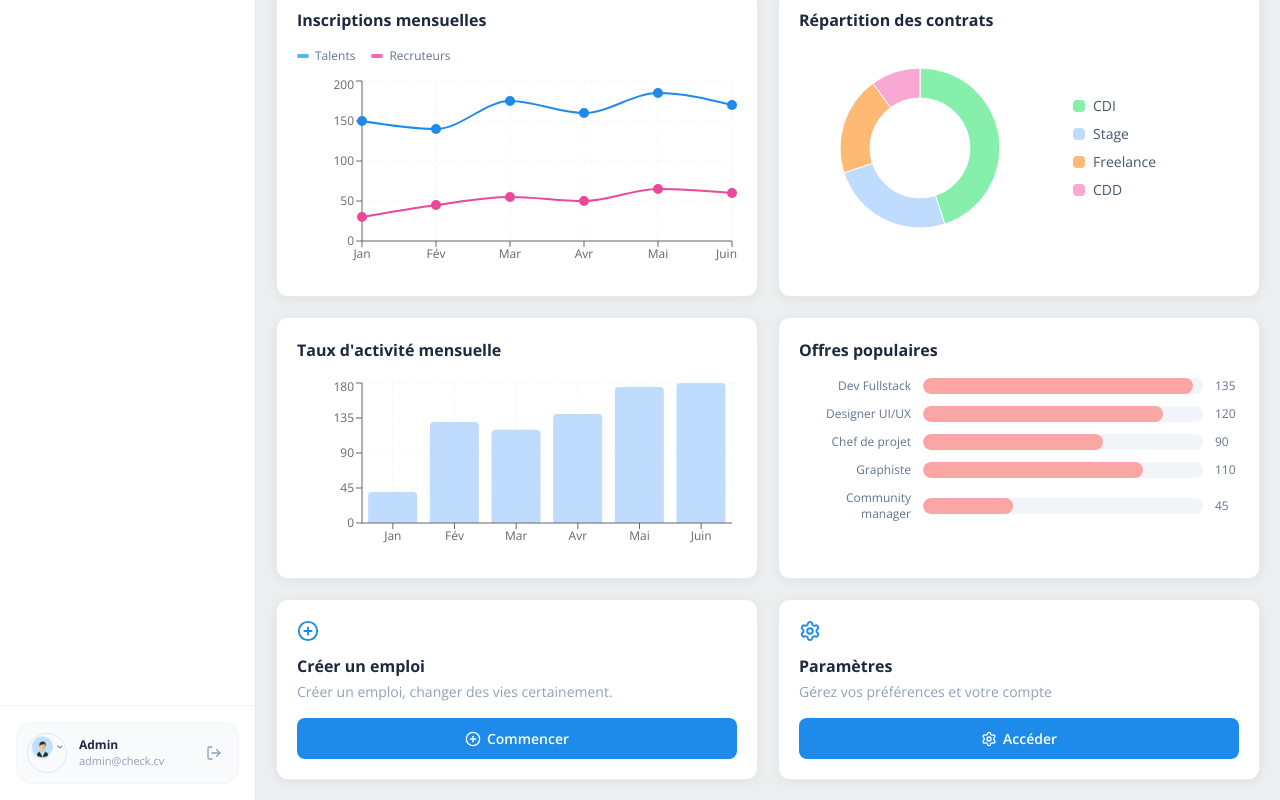
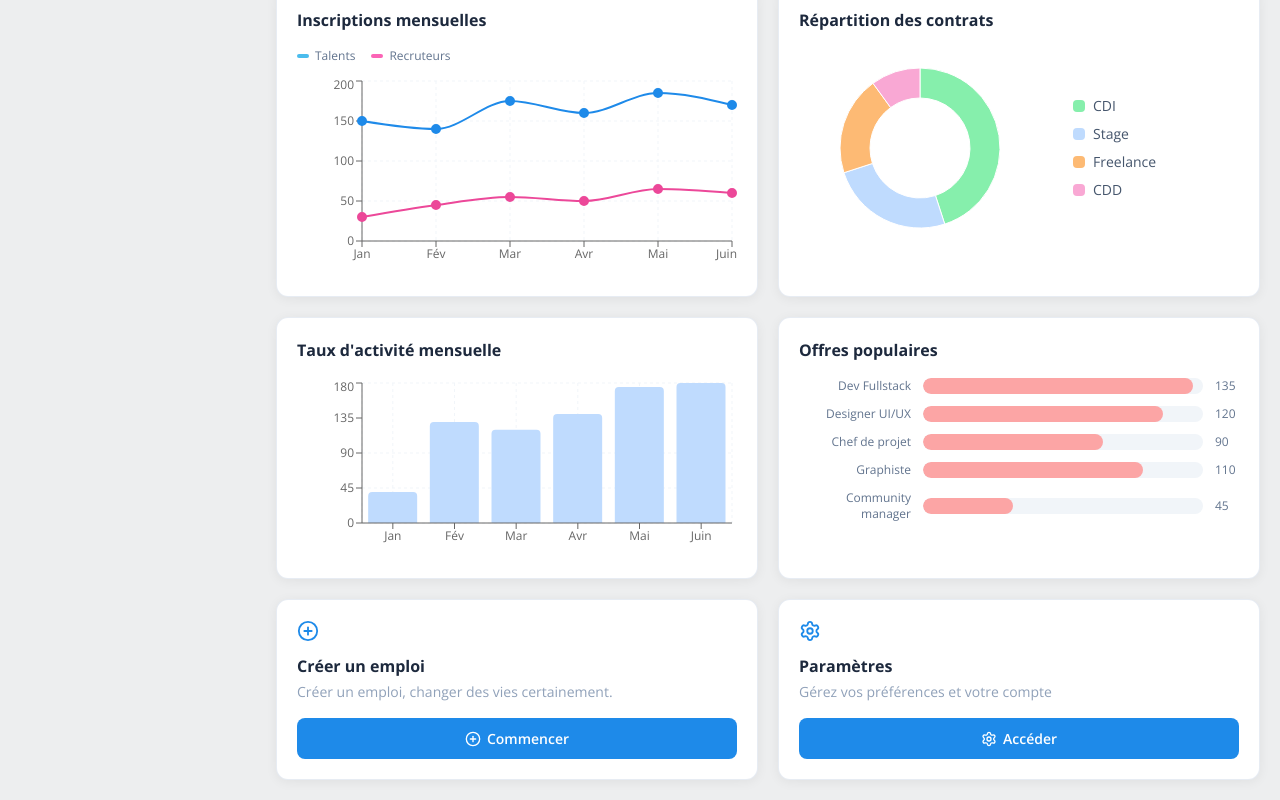
Before and after one commit to gerardhogh/Check-CV, a Next.js app: page /dashboard/admin in a window 1280 px wide. Shown: the part 975-1775 px from the top of the page. Built offline with nearby package versions, Linux system fonts and the light colour scheme.

Commit message:
style: nettoyage sidebar (suppression profil, lock scroll) et fix layout

```diff
--- a/app/dashboard/admin/page.tsx
+++ b/app/dashboard/admin/page.tsx
@@ -32,13 +32,14 @@ function AdminSidebar({ open, onClose }: { open: boolean; onClose: () => void })
       {open && <div className="fixed inset-0 bg-black/40 z-30 md:hidden" onClick={onClose} />}
       <aside
         className={`
-          fixed md:static inset-y-0 left-0 z-40
-          w-64 min-h-screen bg-white border-r border-slate-200
-          flex flex-col transition-transform duration-300
+          fixed md:sticky top-0 left-0 z-40
+          w-64 h-screen overflow-hidden bg-white border-r border-slate-200
+          flex flex-col justify-between transition-transform duration-300
           ${open ? "translate-x-0" : "-translate-x-full md:translate-x-0"}
         `}
       >
-        <div className="p-5 border-b border-slate-100 flex items-center justify-between">
+        <div className="flex flex-col h-full overflow-hidden">
+          <div className="p-5 border-b border-slate-100 flex items-center justify-between shrink-0">
             <Link href="/" className="block">
               <div className="relative h-9 w-36">
                 <Image
@@ -51,32 +52,13 @@ function AdminSidebar({ open, onClose }: { open: boolean; onClose: () => void })
             </Link>
             <button onClick={onClose} className="md:hidden text-slate-400"><X size={18} /></button>
           </div>
-        <nav className="flex-1 p-4 space-y-1">
+          <nav className="flex-1 p-4 space-y-1 overflow-y-auto">
             {sidebarItems.map(({ href, icon: Icon, label, active }) => (
               <Link key={href} href={href} className={`flex items-center gap-3 px-3.5 py-2.5 rounded-xl text-xs font-semibold transition-all ${active ? "bg-blue-600 text-white shadow-md shadow-blue-500/20" : "text-slate-600 hover:bg-slate-100 hover:text-slate-900"}`}>
                 <Icon size={18} /> {label}
               </Link>
             ))}
           </nav>
-        <div className="p-4 border-t border-slate-100">
-          <div className="flex items-center gap-3 p-2.5 rounded-2xl bg-slate-50 border border-slate-100">
-            <div className="w-10 h-10 rounded-full overflow-hidden relative border border-slate-200 flex-shrink-0">
-              <Image
-                src={user?.avatar || "/assets/Avatar ByeWind.png"}
-                alt="Admin Avatar"
-                width={40}
-                height={40}
-                className="object-cover"
-              />
-            </div>
-            <div className="flex-1 min-w-0">
-              <p className="text-xs font-bold text-slate-800 truncate">{user?.name || "Admin"}</p>
-              <p className="text-[11px] text-slate-400 truncate">{user?.email || "admin@check.cv"}</p>
-            </div>
-            <button onClick={logout} className="p-1.5 rounded-lg text-slate-400 hover:text-red-500 hover:bg-red-50 transition-colors" title="Se déconnecter">
-              <LogOut size={16} />
-            </button>
-          </div>
         </div>
       </aside>
     </>
--- a/app/dashboard/recruteur/page.tsx
+++ b/app/dashboard/recruteur/page.tsx
@@ -272,13 +272,14 @@ export default function RecruteurDashboard() {
       {/* ── SIDEBAR ── */}
       <aside
         className={`
-          fixed md:static inset-y-0 left-0 z-40
-          w-64 min-h-screen bg-white border-r border-slate-200
-          flex flex-col transition-transform duration-300
+          fixed md:sticky top-0 left-0 z-40
+          w-64 h-screen overflow-hidden bg-white border-r border-slate-200
+          flex flex-col justify-between transition-transform duration-300
           ${sidebarOpen ? "translate-x-0" : "-translate-x-full md:translate-x-0"}
         `}
       >
-        <div className="p-5 border-b border-slate-100 flex items-center justify-between">
+        <div className="flex flex-col h-full overflow-hidden">
+          <div className="p-5 border-b border-slate-100 flex items-center justify-between shrink-0">
             <Link href="/" className="block">
               <div className="relative h-9 w-36">
                 <Image
@@ -298,7 +299,7 @@ export default function RecruteurDashboard() {
             </button>
           </div>
 
-        <nav className="flex-1 p-4 space-y-1.5">
+          <nav className="flex-1 p-4 space-y-1.5 overflow-y-auto">
             {sidebarItems.map(({ key, icon: Icon, label }) => {
               const isActive = activeTab === key;
               return (
@@ -320,28 +321,6 @@ export default function RecruteurDashboard() {
               );
             })}
           </nav>
-
-        <div className="p-4 border-t border-slate-100">
-          <div className="flex items-center gap-3 p-3 rounded-2xl bg-slate-50 border border-slate-100">
-            <div className="w-10 h-10 rounded-full bg-blue-600 text-white flex items-center justify-center font-bold text-xs flex-shrink-0">
-              {companyName.substring(0, 2).toUpperCase()}
-            </div>
-            <div className="flex-1 min-w-0">
-              <p className="text-xs font-bold text-slate-800 truncate">
-                {companyName}
-              </p>
-              <p className="text-[11px] text-slate-400 truncate">
-                {companyEmail}
-              </p>
-            </div>
-            <button
-              onClick={logout}
-              className="p-1.5 rounded-lg text-slate-400 hover:text-red-500 hover:bg-red-50 transition-colors"
-              title="Se déconnecter"
-            >
-              <LogOut size={16} />
-            </button>
-          </div>
         </div>
       </aside>
 
--- a/app/dashboard/talent/page.tsx
+++ b/app/dashboard/talent/page.tsx
@@ -244,14 +244,15 @@ export default function TalentDashboard() {
       {/* ── SIDEBAR ── */}
       <aside
         className={`
-          fixed md:static inset-y-0 left-0 z-40
-          w-64 min-h-screen bg-white border-r border-slate-200
-          flex flex-col transition-transform duration-300
+          fixed md:sticky top-0 left-0 z-40
+          w-64 h-screen overflow-hidden bg-white border-r border-slate-200
+          flex flex-col justify-between transition-transform duration-300
           ${sidebarOpen ? "translate-x-0" : "-translate-x-full md:translate-x-0"}
         `}
       >
+        <div className="flex flex-col h-full overflow-hidden">
           {/* Brand Header */}
-        <div className="p-5 border-b border-slate-100 flex items-center justify-between">
+          <div className="p-5 border-b border-slate-100 flex items-center justify-between shrink-0">
             <Link href="/" className="block">
               <div className="relative h-9 w-36">
                 <Image
@@ -272,7 +273,7 @@ export default function TalentDashboard() {
           </div>
 
           {/* Sidebar Nav Items */}
-        <nav className="flex-1 p-4 space-y-1.5">
+          <nav className="flex-1 p-4 space-y-1.5 overflow-y-auto">
             {sidebarItems.map(({ key, icon: Icon, label }) => {
               const isActive = activeTab === key;
               return (
@@ -297,35 +298,6 @@ export default function TalentDashboard() {
               );
             })}
           </nav>
-
-        {/* User Card at bottom */}
-        <div className="p-4 border-t border-slate-100">
-          <div className="flex items-center gap-3 p-3 rounded-2xl bg-slate-50 border border-slate-100">
-            <div className="w-10 h-10 rounded-full overflow-hidden relative border border-slate-200 flex-shrink-0">
-              <Image
-                src={user?.avatar || "/assets/Avatar ByeWind.png"}
-                alt="Avatar"
-                width={40}
-                height={40}
-                className="object-cover"
-              />
-            </div>
-            <div className="flex-1 min-w-0">
-              <p className="text-xs font-bold text-slate-800 truncate">
-                {userName}
-              </p>
-              <p className="text-[11px] text-slate-400 truncate">
-                {user?.email || "jules.kofi@gmail.com"}
-              </p>
-            </div>
-            <button
-              onClick={logout}
-              className="p-1.5 rounded-lg text-slate-400 hover:text-red-500 hover:bg-red-50 transition-colors"
-              title="Se déconnecter"
-            >
-              <LogOut size={16} />
-            </button>
-          </div>
         </div>
       </aside>
 
```
Lines whose indentation alone changed are shown as unchanged.
